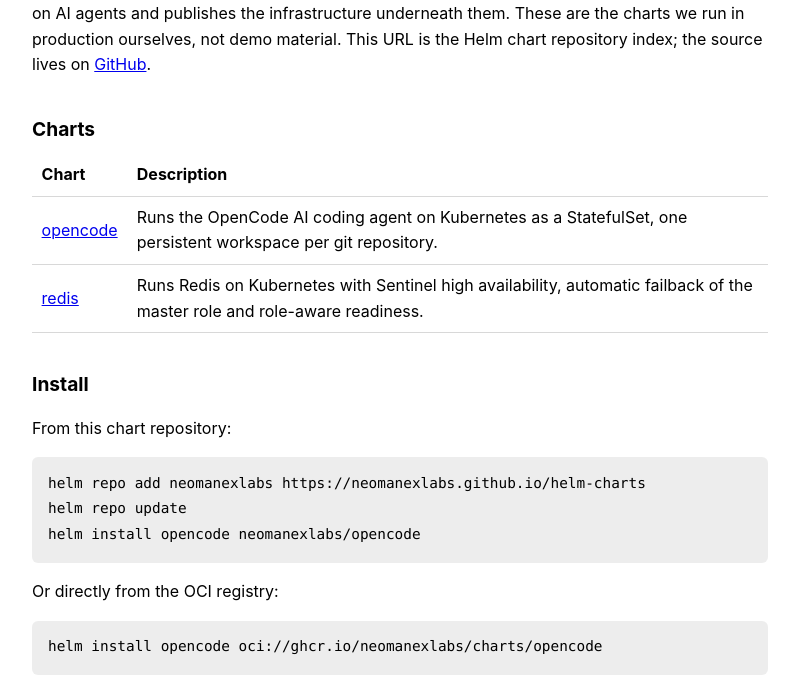
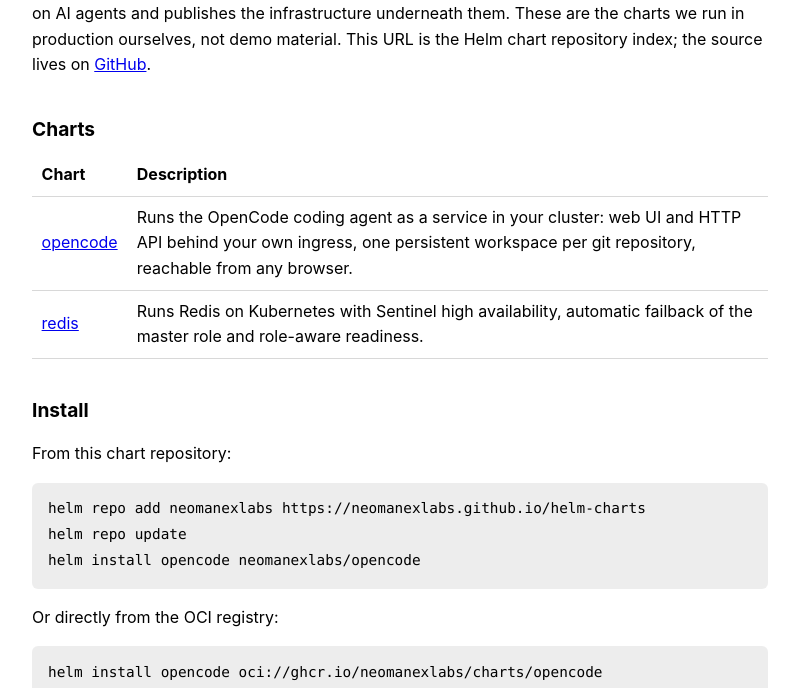
Before and after one commit to neomanexlabs/helm-charts, a plain HTML site: page index.html in a window 1280 px wide. Shown: the part 109-797 px from the top of the page, without its empty margins (240-1039 px from the left). Drawn offline with Linux system fonts and the light colour scheme.

Commit message:
docs: describe the opencode chart by what it runs, not by its Kubernetes objects

```diff
--- a/index.html
+++ b/index.html
@@ -4,7 +4,7 @@
 <meta charset="utf-8">
 <meta name="viewport" content="width=device-width, initial-scale=1">
 <title>Neomanex Helm Charts</title>
-<meta name="description" content="Public Helm charts published by Neomanex: the OpenCode AI coding agent on Kubernetes, and Redis with Sentinel high availability and automatic master failback.">
+<meta name="description" content="Public Helm charts published by Neomanex: the OpenCode coding agent as a service in your cluster with its web UI and API reachable from any browser, and Redis with Sentinel high availability and automatic master failback.">
 <style>
   :root { color-scheme: light dark; }
   body { margin: 0 auto; padding: 2rem 1.25rem 4rem; max-width: 46rem;
@@ -37,7 +37,7 @@
   <tr><th>Chart</th><th>Description</th></tr>
   <tr>
     <td><a href="https://github.com/neomanexlabs/helm-charts/tree/main/charts/opencode">opencode</a></td>
-    <td>Runs the OpenCode AI coding agent on Kubernetes as a StatefulSet, one persistent workspace per git repository.</td>
+    <td>Runs the OpenCode coding agent as a service in your cluster: web UI and HTTP API behind your own ingress, one persistent workspace per git repository, reachable from any browser.</td>
   </tr>
   <tr>
     <td><a href="https://github.com/neomanexlabs/helm-charts/tree/main/charts/redis">redis</a></td>
```
